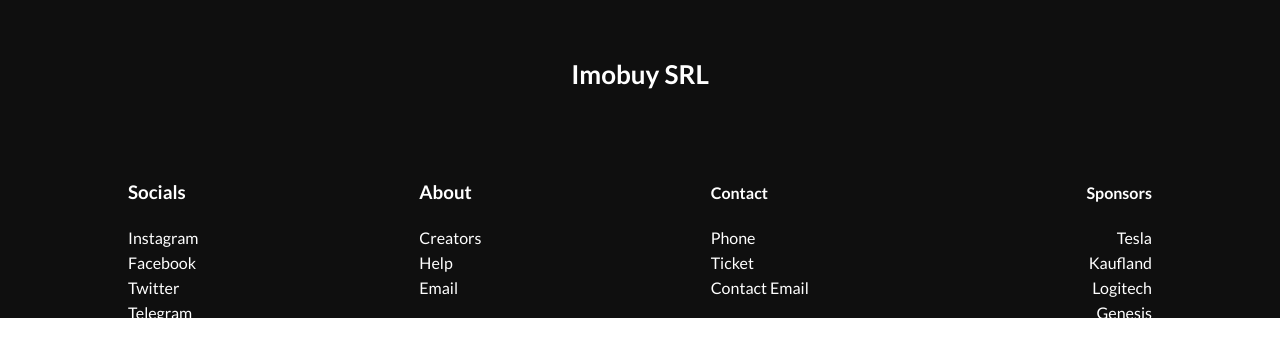
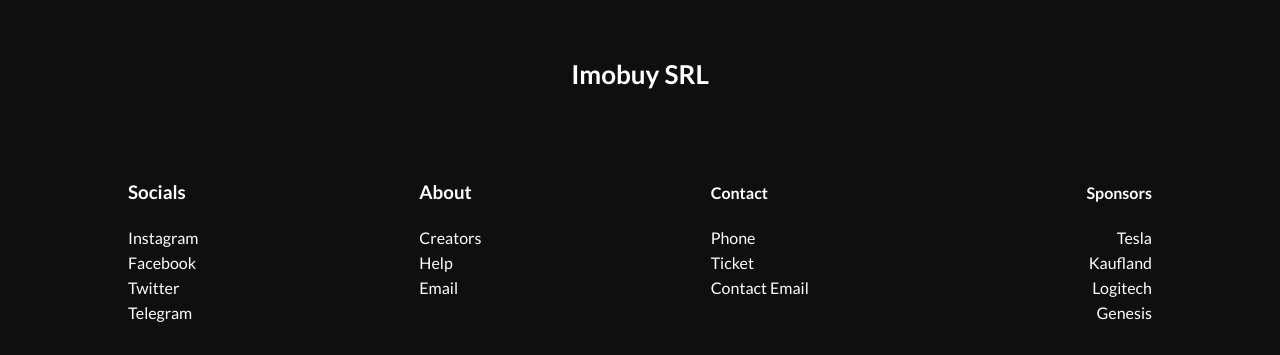
Before and after one commit to SatanicHanzoX/Imobuy, a plain HTML site: page shop.html in a window 1280 px wide. Shown: the part 2150-2505 px from the top of the page. Before the commit the page ends 2475 px from the top, so only its background shows below. Drawn offline with Linux system fonts and the light colour scheme; a script that the page names is missing.

Commit message:
Add files via upload

```diff
--- a/login.scss
+++ b/login.scss
@@ -71,9 +71,10 @@ a:visited {
 
 .footer {
   width: 100%;
-  height: 40vh;
+  height: fit-content;
   background-color: #0f0f0f;
   padding: 20px;
+  padding-bottom: 30px;
 }
 
 .footertitle {
--- a/product.scss
+++ b/product.scss
@@ -72,9 +72,10 @@
 
   .footer {
     width: 100%;
-    height: 40vh;
+    height: fit-content;
     background-color: #0f0f0f;
     padding: 20px;
+    padding-bottom: 30px;
   }
 
   .footertitle {
--- a/shop.scss
+++ b/shop.scss
@@ -60,9 +60,10 @@ a:visited {
 }
 .footer {
   width: 100%;
-  height: 40vh;
+  height: fit-content;
   background-color: #0f0f0f;
   padding: 20px;
+  padding-bottom: 30px;
 }
 .footertitle {
   font-size: 26px;
```
Also changed, not shown: index.css, login.css, product.css, shop.css, 3 other files.
